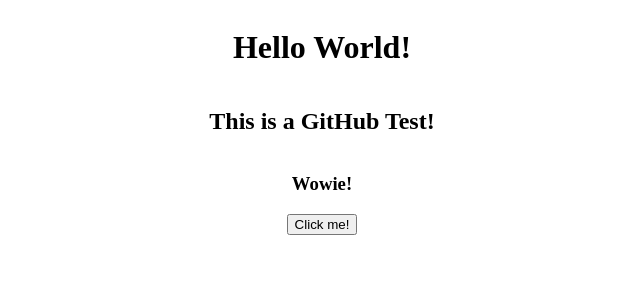
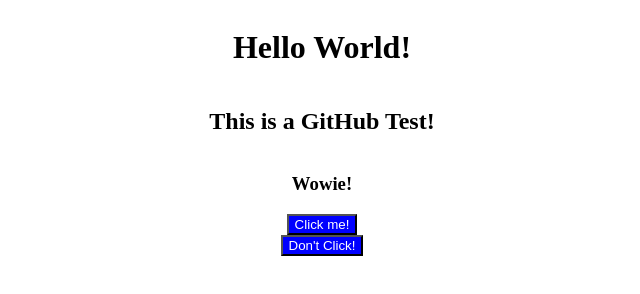
Before and after one commit to P-moT/Github-Test, a plain HTML site: page index.html in a window 1280 px wide. Shown: the whole page, without its empty margins (318-958 px from the left). Drawn offline with Linux system fonts and the light colour scheme.

Commit message:
added button w/ script and colored them

```diff
--- a/index.html
+++ b/index.html
@@ -14,6 +14,7 @@
         <h2>This is a GitHub Test!</h2>
         <h3>Wowie!</h3>
         <button onclick="congrats()">Click me!</button>
+        <button onclick="boo()">Don't Click!</button>
     </div>
 </body>
 </html>
--- a/script.js
+++ b/script.js
@@ -1,3 +1,7 @@
 function congrats() {
     alert("Good Job! You clicked!")
 }
+
+function boo() {
+    alert("You had one job....")
+}
--- a/style.css
+++ b/style.css
@@ -4,3 +4,8 @@ div {
     justify-content: center;
     align-items: center;
 }
+
+button {
+    background-color: blue;
+    color: white;
+}
```
